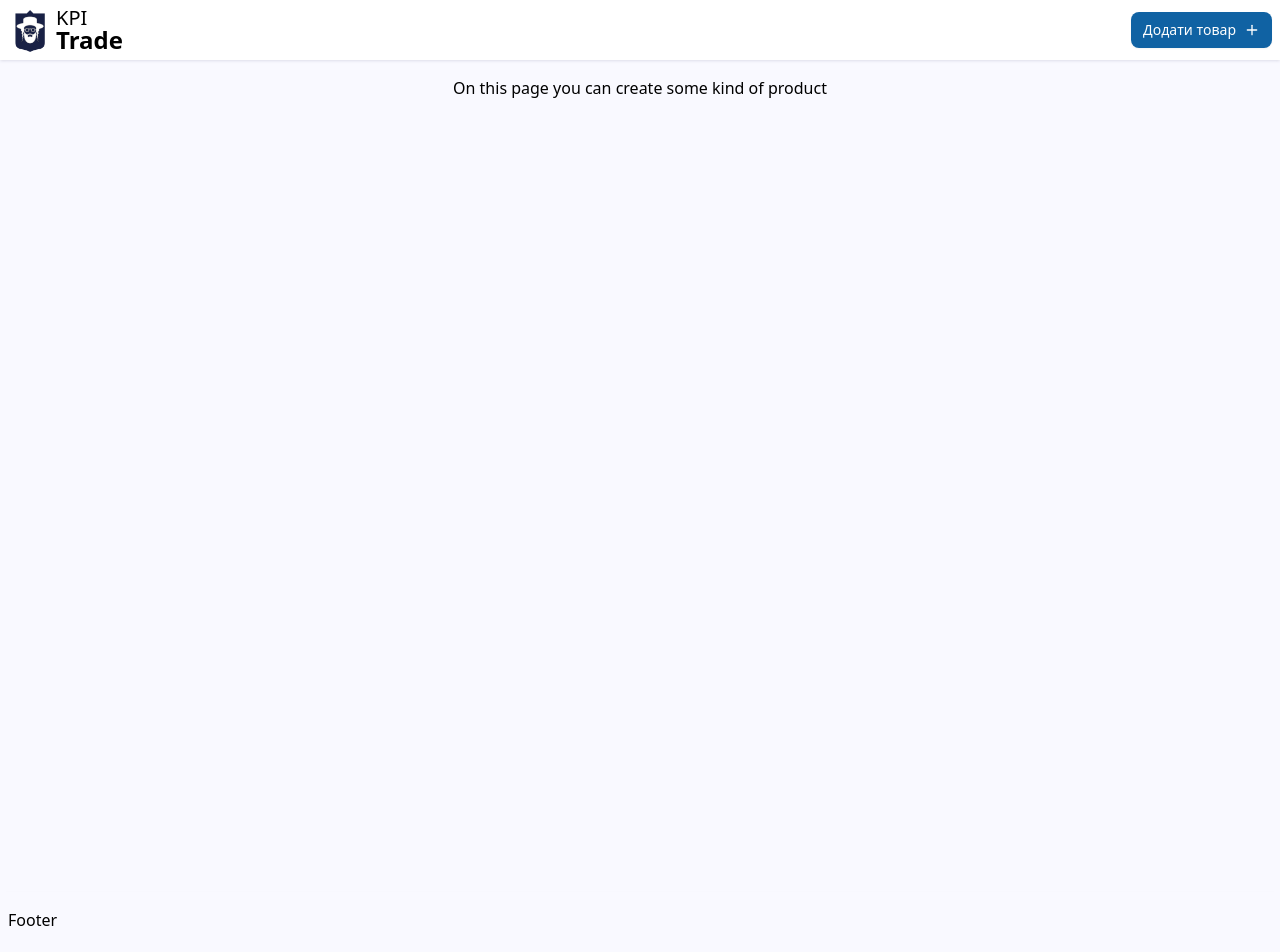
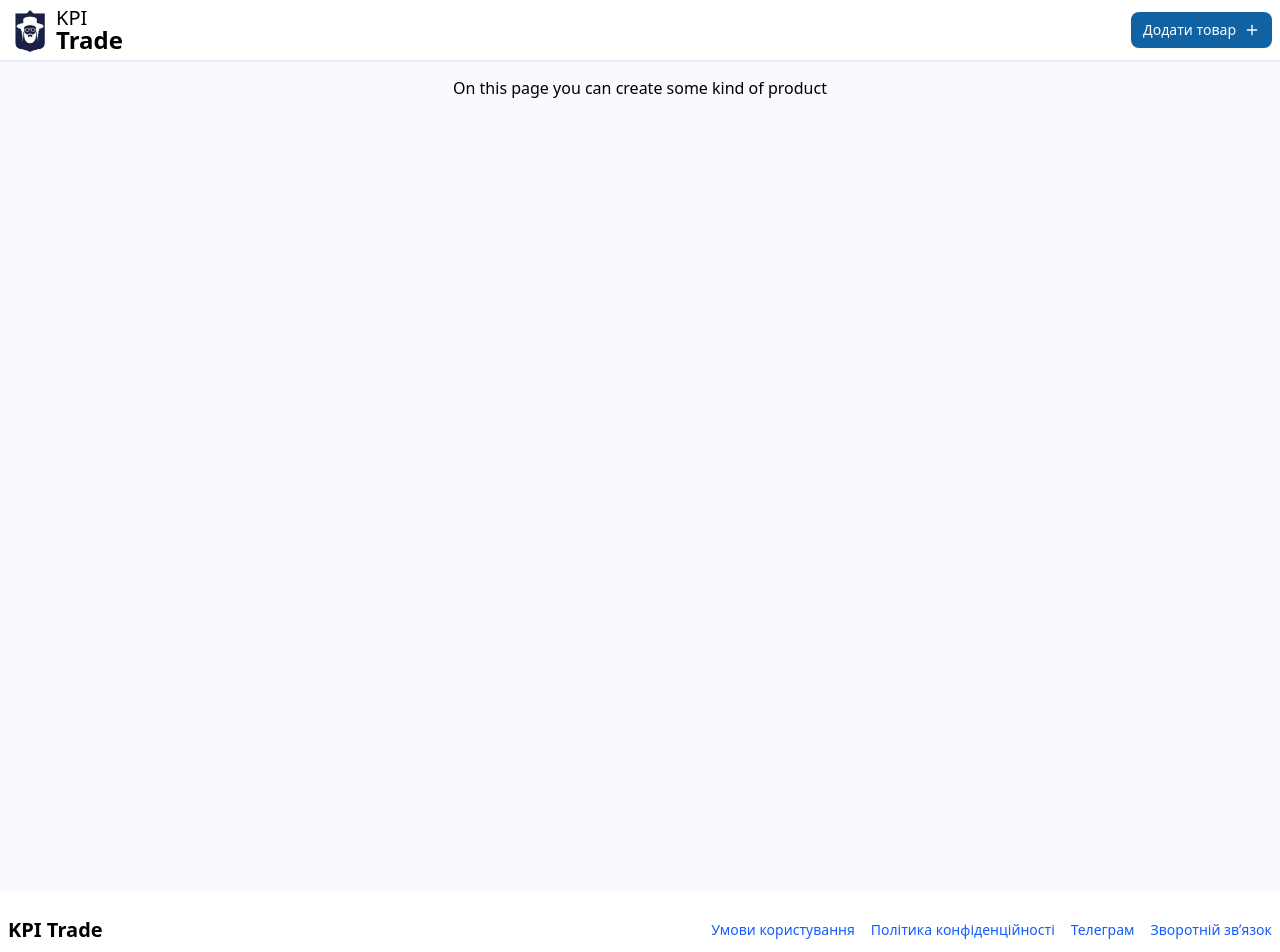
Before and after one commit to olehzpr/kpi-trade-web, a Next.js app: page /products/create in a window 1280 px wide. Shown: the top 952 px of the page. Built offline with nearby package versions, Linux system fonts and the light colour scheme.

Commit message:
feat: footer

```diff
--- a/src/app/products/[productId]/page.tsx
+++ b/src/app/products/[productId]/page.tsx
@@ -1,5 +1,3 @@
-// app/product/[productId]/page.tsx
-
 import { getProduct } from "@/services/api/products/api";
 import Product from "@/components/products/product-page";
 import { dehydrate, HydrationBoundary } from "@tanstack/react-query";
--- a/src/components/layout/footer.tsx
+++ b/src/components/layout/footer.tsx
@@ -1,9 +1,47 @@
 import React from "react";
+import Link from "next/link";
+import { ChevronRight } from "lucide-react";
+import { Separator } from "@/components/ui/separator";
 
 export default function AppFooter() {
   return (
-    <div className="w-full p-2 py-4 flex justify-center shadow-md">
-      <div className="container">Footer</div>
-    </div>
+    <footer className="w-full p-2 py-6 bg-white shadow-md">
+      <div className="container mx-auto flex flex-col sm:flex-row justify-between sm:items-center gap-2 text-sm text-gray-600">
+        <div className="font-bold text-xl text-foreground w-full sm:w-auto text-center">
+          KPI Trade
+        </div>
+        <Separator className="sm:hidden my-2" />
+        <div className="flex flex-col sm:flex-row flex-wrap sm:items-center gap-4">
+          <Link
+            href="/terms"
+            className="text-blue-600 hover:underline flex items-center gap-1"
+          >
+            <ChevronRight className="sm:hidden" /> Умови користування
+          </Link>
+          <Link
+            href="/privacy"
+            className="text-blue-600 hover:underline flex items-center gap-1"
+          >
+            <ChevronRight className="sm:hidden" /> Політика конфіденційності
+          </Link>
+          <Link
+            href="/https://t.me/kpi_trade"
+            rel="noopener noreferrer"
+            target="_blank"
+            className="text-blue-600 hover:underline flex items-center gap-1"
+          >
+            <ChevronRight className="sm:hidden" /> Телеграм
+          </Link>
+          <a
+            href="https://t.me/olehzpr"
+            target="_blank"
+            rel="noopener noreferrer"
+            className="text-blue-600 hover:underline flex items-center gap-1"
+          >
+            <ChevronRight className="sm:hidden" /> Зворотній звʼязок
+          </a>
+        </div>
+      </div>
+    </footer>
   );
 }
```
